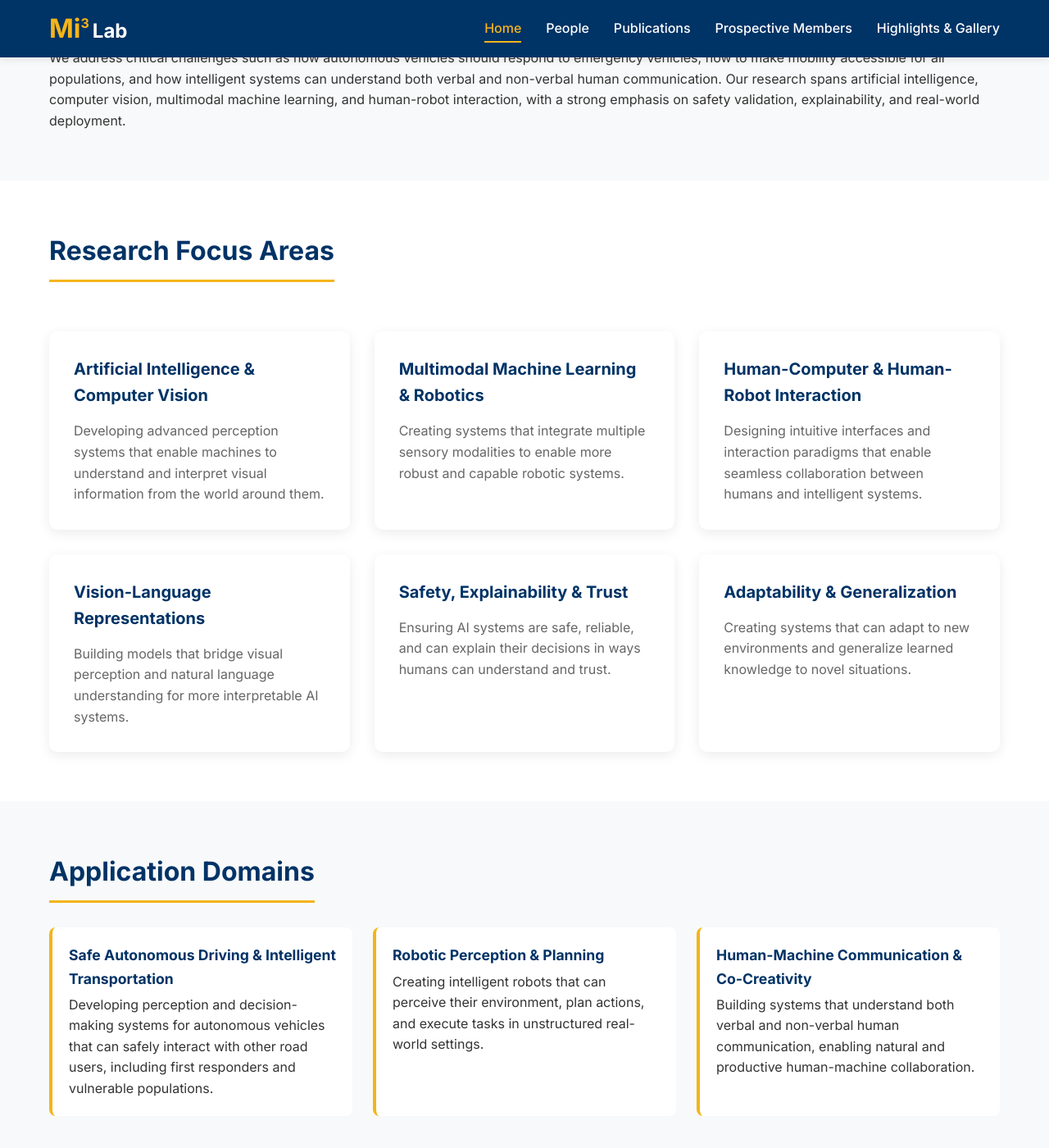
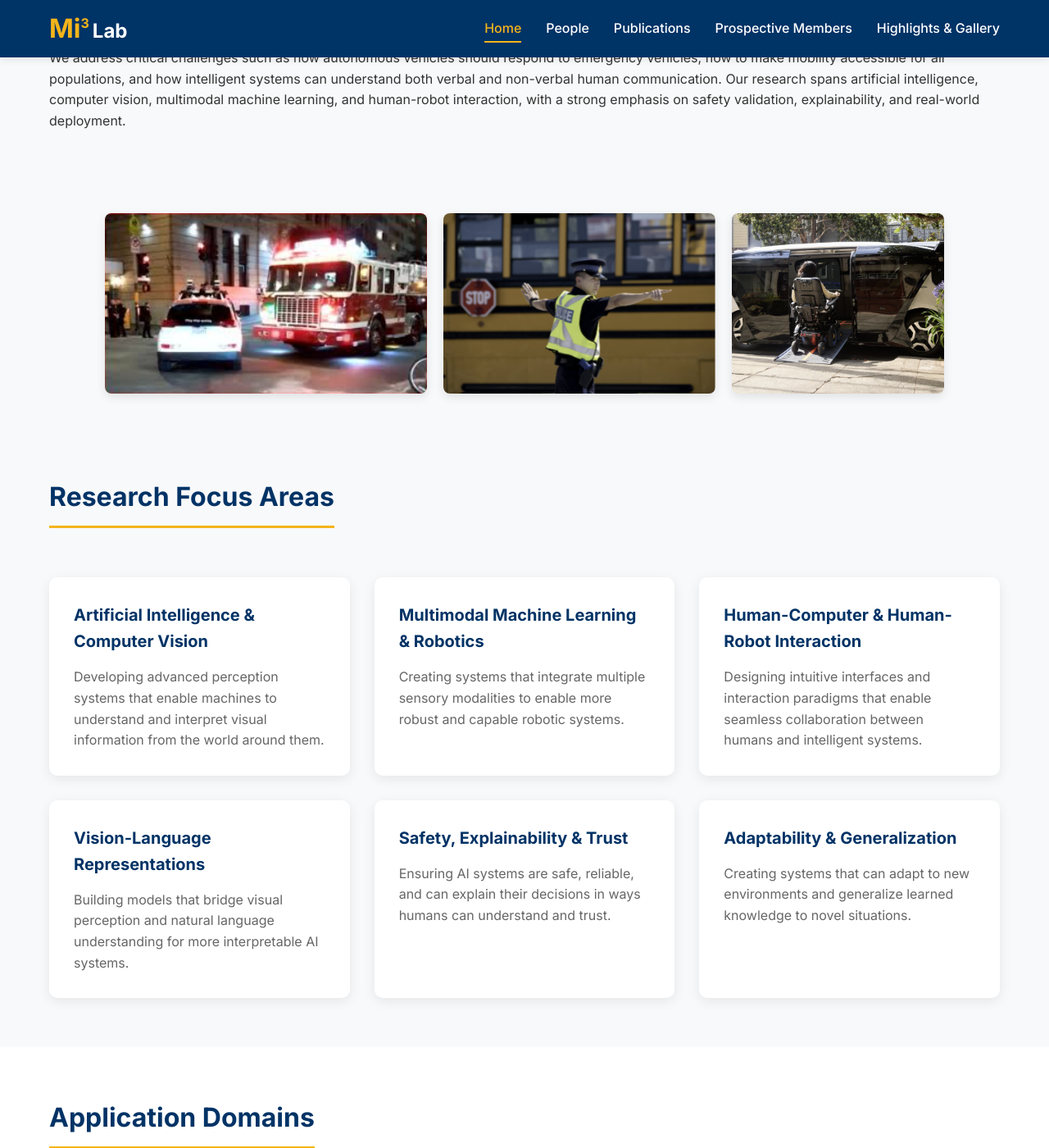
Before and after one commit to Mi3-Lab/mi3-lab.github.io, a Jekyll site: the page built from index.html, in a window 1280 px wide and 1400 px high, scrolled down 614 px. Shown: the whole window at 82% size. Built offline with Jekyll 4.4.1, drawn with Linux system fonts in a browser that asks for light colours.

Commit message:
Add image strip to homepage below About section
- Three research images displayed horizontally with same height
- Responsive: stacks vertically on mobile
- Images: first responder, gestures, vehicle accessibility

```diff
--- a/assets/css/style.css
+++ b/assets/css/style.css
@@ -175,6 +175,40 @@ img {
   .hero .tagline {
     white-space: normal;
     max-width: 90%;
+  }
+}
+
+/* Home Images Strip */
+.home-images {
+  padding: 40px 0;
+  background: var(--bg-light);
+}
+
+.image-strip {
+  display: flex;
+  gap: 20px;
+  justify-content: center;
+  align-items: stretch;
+}
+
+.image-strip img {
+  height: 220px;
+  width: auto;
+  object-fit: cover;
+  border-radius: 8px;
+  box-shadow: 0 4px 12px rgba(0,0,0,0.1);
+}
+
+@media (max-width: 900px) {
+  .image-strip {
+    flex-direction: column;
+    align-items: center;
+  }
+
+  .image-strip img {
+    height: auto;
+    width: 100%;
+    max-width: 500px;
   }
 }
 
--- a/index.html
+++ b/index.html
@@ -16,6 +16,16 @@ title: Home
     <h2 class="section-title">About Our Lab</h2>
     <p>The Mi<sup>3</sup> Lab at UC Merced researches machine intelligence, interaction, and imagination to develop safer autonomous vehicles, robots, and human-interactive intelligent systems. Our primary focus is on <strong>safe autonomous driving and intelligent transportation systems</strong>, where we work to ensure that self-driving vehicles can safely interact with all road users—including first responders, pedestrians, cyclists, and vulnerable populations.</p>
     <p style="margin-top: 15px;">We address critical challenges such as how autonomous vehicles should respond to emergency vehicles, how to make mobility accessible for all populations, and how intelligent systems can understand both verbal and non-verbal human communication. Our research spans artificial intelligence, computer vision, multimodal machine learning, and human-robot interaction, with a strong emphasis on safety validation, explainability, and real-world deployment.</p>
+  </div>
+</section>
+
+<section class="home-images">
+  <div class="container">
+    <div class="image-strip">
+      <img src="/assets/images/home/fra.png" alt="First responder interaction research">
+      <img src="/assets/images/home/gestures.png" alt="Gesture recognition research">
+      <img src="/assets/images/home/vehicle_ramp.png" alt="Vehicle accessibility research">
+    </div>
   </div>
 </section>
 
```
Also changed, not shown: assets/images/home/fra.png (added), assets/images/home/gestures.png (added), assets/images/home/vehicle_ramp.png (added).
